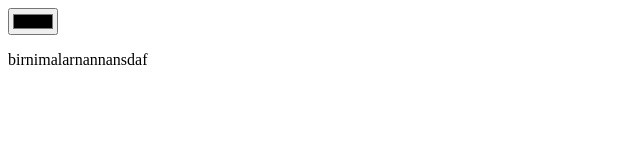
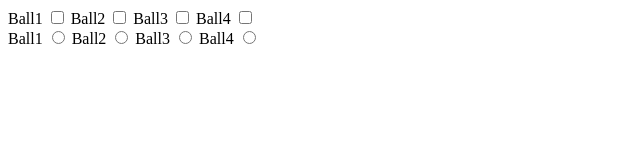
Before and after one commit to DKpilot/main, a plain HTML site: page index.html in a window 1280 px wide. Shown: the whole page, without its empty margins (0-640 px from the left). Drawn offline with Linux system fonts and the light colour scheme.

Commit message:
something new added

```diff
--- /dev/null
+++ b/index.css
@@ -0,0 +1,16 @@
+*, ::before, ::after{
+    margin: 0;
+    padding: 0;
+}
+
+.div1{
+    background-color:tan;
+    margin: 5px;
+    padding: 5px;
+}
+
+.div2{
+    background-color: red;
+    margin: 5px;
+    padding: 5px;
+}
--- a/index.html
+++ b/index.html
@@ -6,15 +6,21 @@
     <meta name="viewport" content="width=device-width, initial-scale=1.0">
     <title>Document</title>
 </head>
+
 <body>
-    <input type="color" id="colors">
+    <div id="inputs">
+        <label for="Ball1">Ball1 <input type="checkbox" name="Ball1" id="Ball1"></label>
+        <label for="Ball2">Ball2 <input type="checkbox" name="Ball2" id="Ball2"></label>
+        <label for="Ball3">Ball3 <input type="checkbox" name="Ball3" id="Ball3"></label>
+        <label for="Ball4">Ball4 <input type="checkbox" name="Ball4" id="Ball4"></label>
+    </div>
 
-    <script>
+    <div id="inputs1">
+        <label for="Ball1">Ball1 <input type="radio" name="Ball1" id="Ball1"></label>
+        <label for="Ball2">Ball2 <input type="radio" name="Ball2" id="Ball2"></label>
+        <label for="Ball3">Ball3 <input type="radio" name="Ball3" id="Ball3"></label>
+        <label for="Ball4">Ball4 <input type="radio" name="Ball4" id="Ball4"></label>
+    </div>
 
-
-    </script>
-    <p>
-        birnimalarnannansdaf
-    </p>
 </body>
 </html>
```
Also changed, not shown: index2.html (added, +26 -0 lines).
